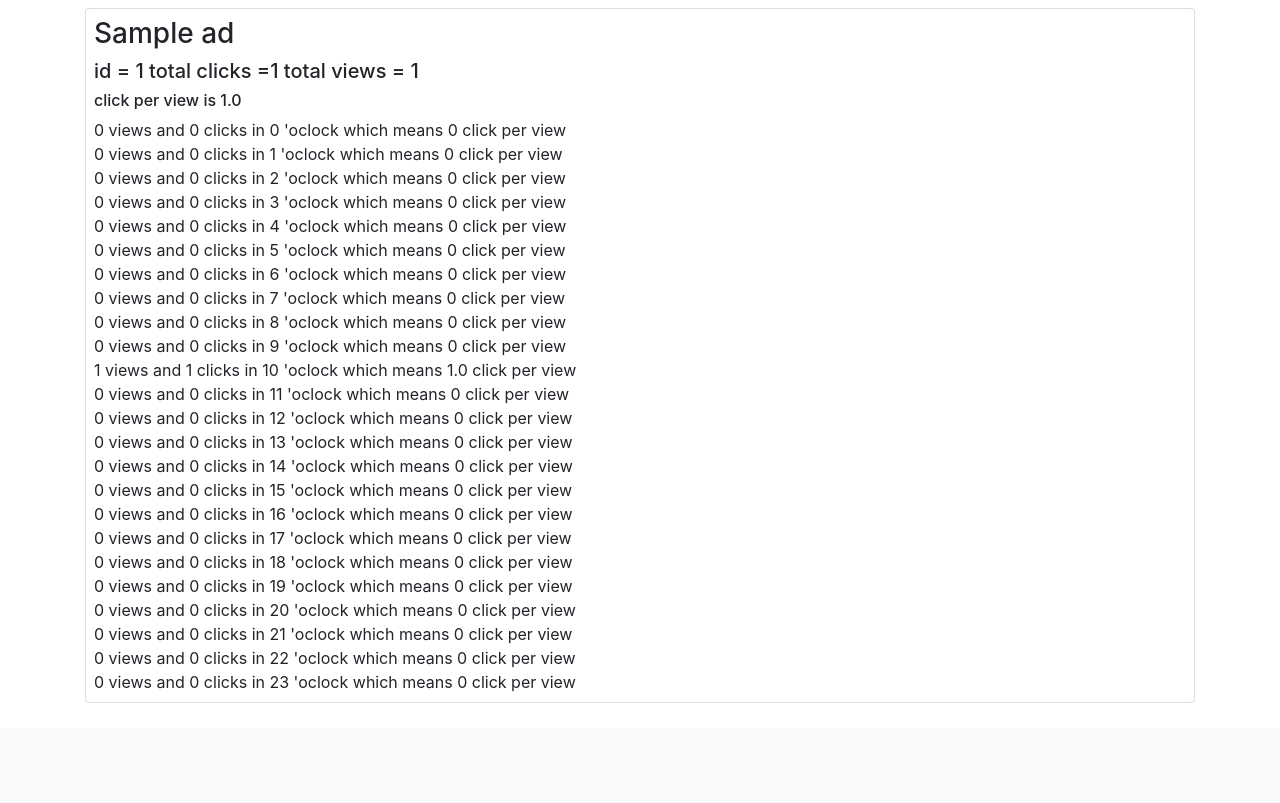
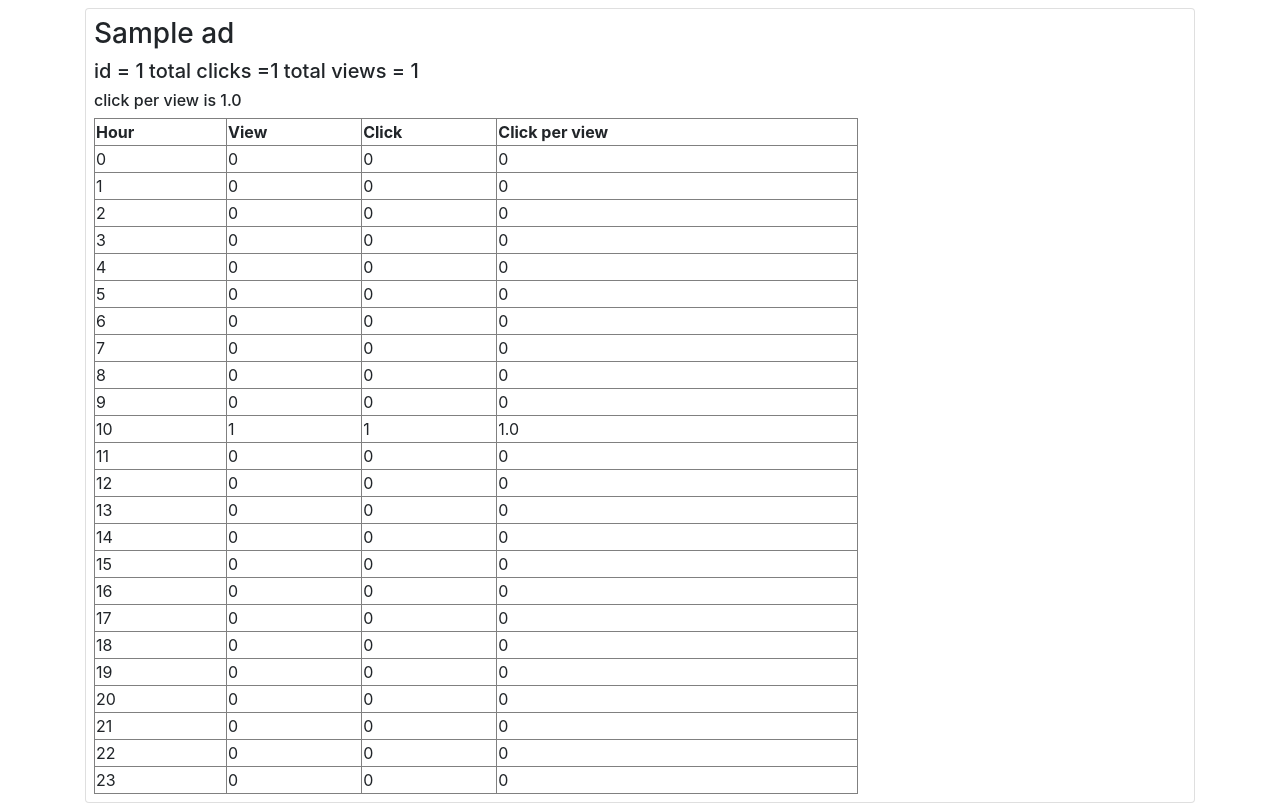
Before and after one commit to aliraad79/Yektanet0, a Django app: page /ad/detail/ in a window 1280 px wide. Shown: the part 72-875 px from the top of the page. Before the commit the page ends 775 px from the top, so only its background shows below. Run offline with Django 3.2, Linux system fonts and the light colour scheme; tables that the repository leaves empty hold one stand-in row (values such as "Sample post"); some libraries are stand-ins or nearby versions.

Commit message:
data show in table in ads detail

```diff
--- a/advertiser_management/templates/advertiser_management/ad_detail.html
+++ b/advertiser_management/templates/advertiser_management/ad_detail.html
@@ -9,13 +9,22 @@
             <div class="card mt-2 p-2">
                 <h3>{{ ad.title }}</h3><h5>id = {{ ad.id }} total clicks ={{ dic.1 }} total views = {{ dic.2 }}</h5>
                 <h6>click per view is {{ dic.3 }}</h6>
-                {% for hour, click_view in dic.0.items %}
-                    <div>
-                        {{ click_view.1 }} views and {{ click_view.0 }} clicks in {{ hour }} 'oclock which
-                        means {{ click_view.2 }} click per view
-                    </div>
-
-                {% endfor %}
+                <table style="width:70%" border="1px">
+                    <tr>
+                        <th>Hour</th>
+                        <th>View</th>
+                        <th>Click</th>
+                        <th>Click per view</th>
+                    </tr>
+                    {% for hour, click_view in dic.0.items %}
+                        <tr>
+                            <td>{{ hour }}</td>
+                            <td>{{ click_view.1 }}</td>
+                            <td>{{ click_view.0 }}</td>
+                            <td>{{ click_view.2 }}</td>
+                        </tr>
+                    {% endfor %}
+                </table>
             </div>
         {% endfor %}
     </div>
```
